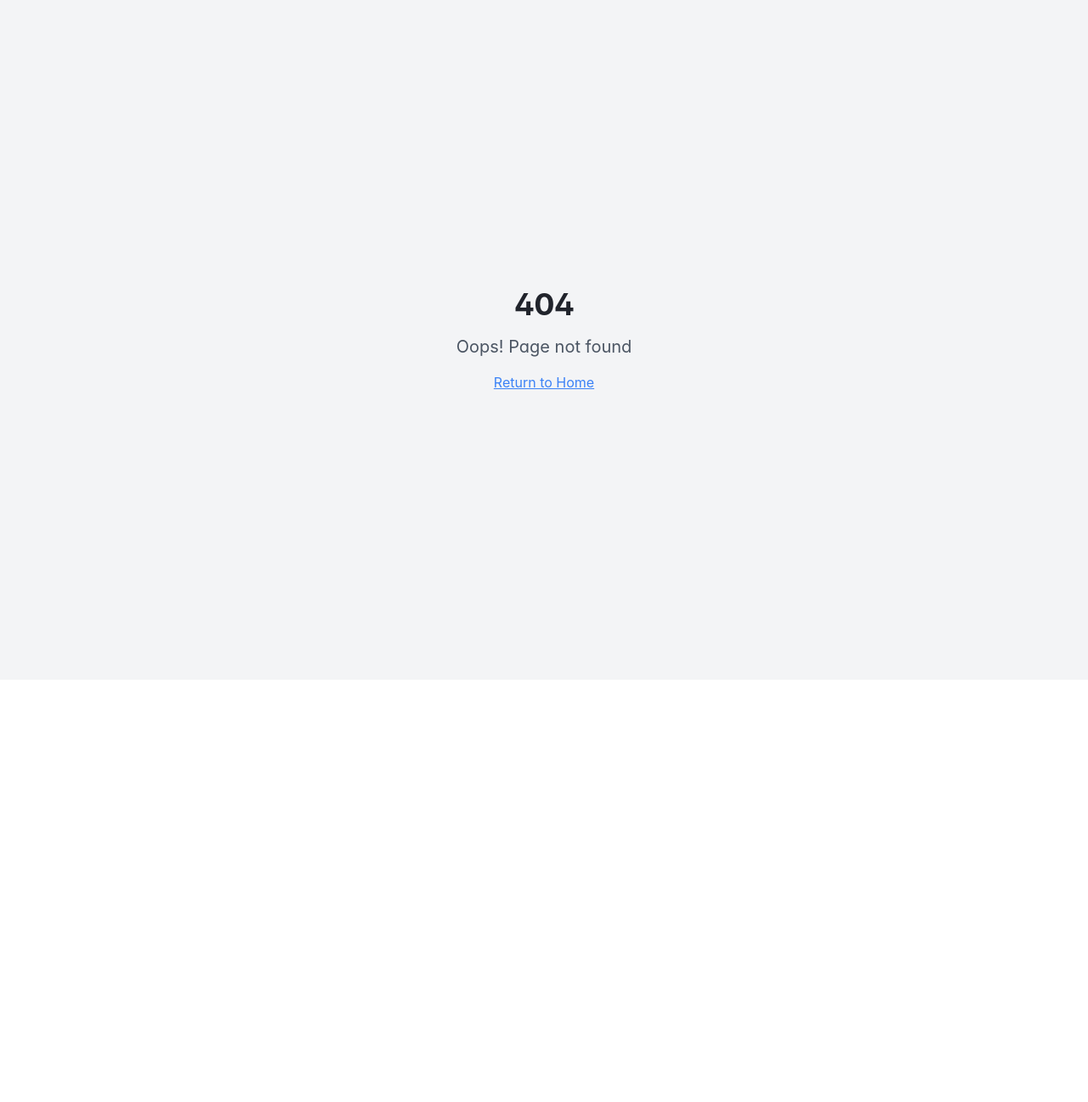
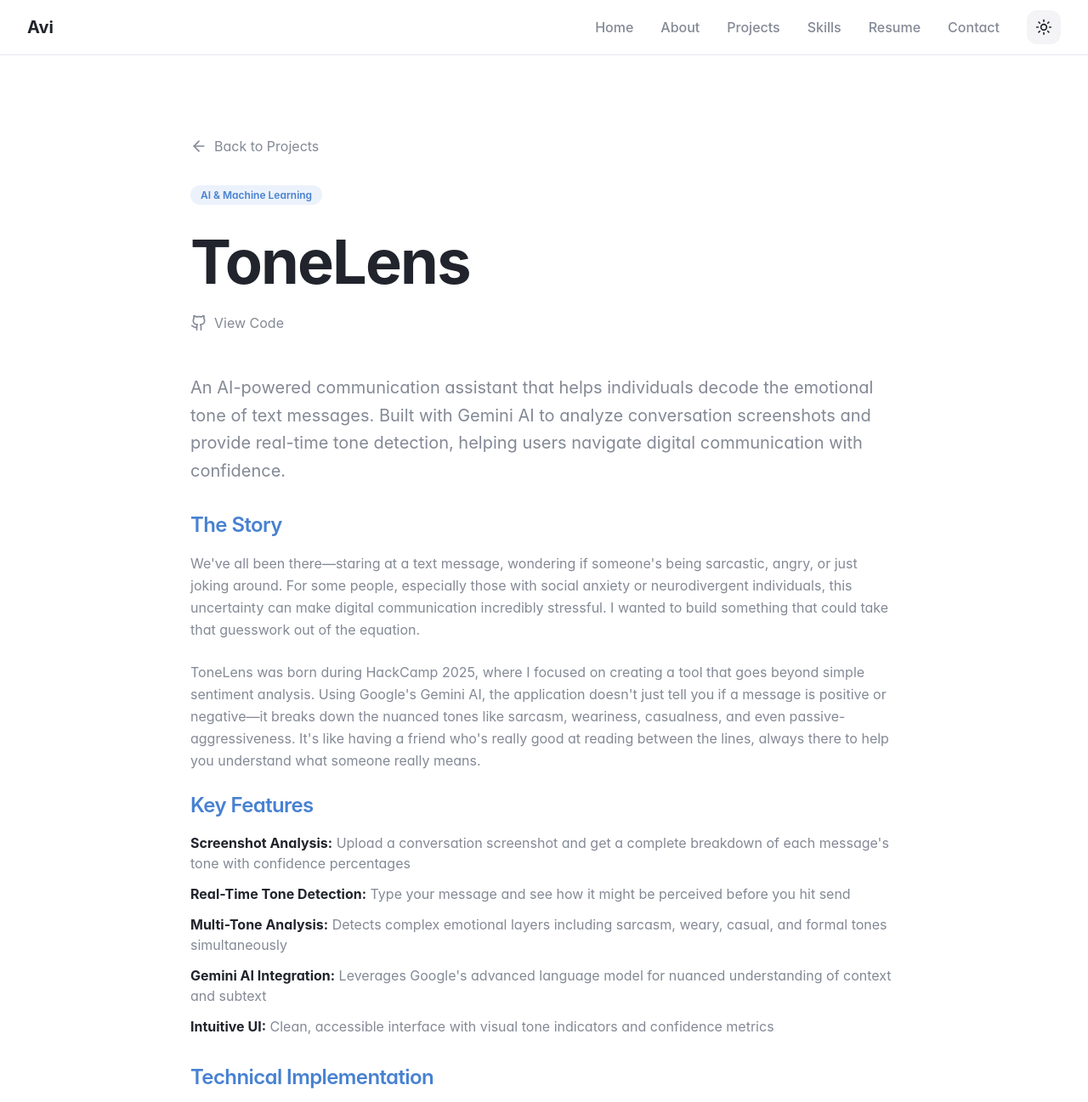
Before and after one commit to avi-guha/avi-guha.github.io, a React (Vite) app: page /#/projects/tonelens in a window 1280 px wide. Before the commit this address had no page. Shown: the top 1297 px of the page at 85% size. Before the commit the page ends 800 px from the top, so only its background shows below. Built offline with nearby package versions, Linux system fonts and the light colour scheme; the HTML template or start-up script is replaced by a standard one.

Commit message:
added ToneLensProject

```diff
--- a/src/App.tsx
+++ b/src/App.tsx
@@ -18,6 +18,7 @@ import BreakBeamBoard from "./pages/projects/BreakBeamBoard";
 import RosClueDetective from "./pages/projects/RosClueDetective";
 import CANPrototype from "./pages/projects/CANPrototype";
 import ThunderbotsMotorDriver from "./pages/projects/ThunderbotsMotorDriver";
+import ToneLens from "./pages/projects/ToneLens";
 
 const queryClient = new QueryClient();
 
@@ -47,6 +48,7 @@ const App = () => {
               <Route path="/projects/ros-clue-detective" element={<RosClueDetective />} />
               <Route path="/projects/can-prototype" element={<CANPrototype />} />
               <Route path="/projects/thunderbots-motor-driver" element={<ThunderbotsMotorDriver />} />
+              <Route path="/projects/tonelens" element={<ToneLens />} />
               {/* ADD ALL CUSTOM ROUTES ABOVE THE CATCH-ALL "*" ROUTE */}
               <Route path="*" element={<NotFound />} />
             </Routes>
--- a/src/components/Projects.tsx
+++ b/src/components/Projects.tsx
@@ -3,6 +3,14 @@ import { Link } from "react-router-dom";
 
 const Projects = () => {
   const projects = [
+    {
+      title: "ToneLens",
+      description: "AI-powered communication assistant using Gemini AI to decode emotional tones in text messages. Analyzes conversation screenshots and provides real-time tone detection, helping users navigate digital communication with confidence.",
+      technologies: ["Gemini AI", "React", "TypeScript", "NLP", "Image Processing"],
+      githubUrl: "https://github.com/avi-guha/HACKCAMP-2025-V2",
+      category: "AI & Machine Learning",
+      slug: "tonelens"
+    },
     {
       title: "Autonomous Pet Rescuing Robot",
       description: "Architected end-to-end autonomous mobile robot with custom PCB hardware, YOLOv11-powered computer vision (90%+ accuracy), and dual-core FreeRTOS achieving <1ms control loops. Full-stack development from circuit design to ML model training with Roboflow.",
--- /dev/null
+++ b/src/pages/projects/ToneLens.tsx
@@ -0,0 +1,158 @@
+import { useEffect } from "react";
+import { ArrowLeft, Github } from "lucide-react";
+import { useNavigate } from "react-router-dom";
+import Navigation from "../../components/Navigation";
+
+const ToneLens = () => {
+  const navigate = useNavigate();
+
+  useEffect(() => {
+    window.scrollTo(0, 0);
+  }, []);
+
+  const handleBackClick = () => {
+    navigate('/', { state: { scrollTo: 'projects' } });
+  };
+
+  return (
+    <div className="min-h-screen">
+      <Navigation />
+
+      <main className="pt-20">
+        <section className="py-20">
+          <div className="max-w-4xl mx-auto px-4 sm:px-6 lg:px-8">
+            <button
+              onClick={handleBackClick}
+              className="inline-flex items-center gap-2 text-muted-foreground hover:text-accent transition-colors mb-8 cursor-pointer"
+            >
+              <ArrowLeft size={20} />
+              Back to Projects
+            </button>
+
+            <div className="mb-8">
+              <span className="text-xs font-semibold text-accent bg-accent/10 px-3 py-1 rounded-full">
+                AI & Machine Learning
+              </span>
+            </div>
+
+            <h1 className="mb-6">ToneLens</h1>
+
+            <div className="flex gap-4 mb-12">
+              <a
+                href="https://github.com/avi-guha/HACKCAMP-2025-V2"
+                target="_blank"
+                rel="noopener noreferrer"
+                className="inline-flex items-center gap-2 text-muted-foreground hover:text-accent transition-colors"
+              >
+                <Github size={20} />
+                View Code
+              </a>
+            </div>
+
+            <div className="prose prose-lg max-w-none">
+              <p className="text-xl text-muted-foreground leading-relaxed mb-8">
+                An AI-powered communication assistant that helps individuals decode the emotional tone
+                of text messages. Built with Gemini AI to analyze conversation screenshots and provide
+                real-time tone detection, helping users navigate digital communication with confidence.
+              </p>
+
+              <h2 className="text-2xl font-semibold mb-4 text-accent">The Story</h2>
+              <p className="text-muted-foreground leading-relaxed mb-6">
+                We've all been there—staring at a text message, wondering if someone's being sarcastic,
+                angry, or just joking around. For some people, especially those with social anxiety or
+                neurodivergent individuals, this uncertainty can make digital communication incredibly
+                stressful. I wanted to build something that could take that guesswork out of the equation.
+              </p>
+
+              <p className="text-muted-foreground leading-relaxed mb-6">
+                ToneLens was born during HackCamp 2025, where I focused on creating a tool that goes beyond
+                simple sentiment analysis. Using Google's Gemini AI, the application doesn't just tell you
+                if a message is positive or negative—it breaks down the nuanced tones like sarcasm, weariness,
+                casualness, and even passive-aggressiveness. It's like having a friend who's really good at
+                reading between the lines, always there to help you understand what someone really means.
+              </p>
+
+              <h2 className="text-2xl font-semibold mb-4 text-accent">Key Features</h2>
+              <ul className="space-y-3 mb-8">
+                <li className="text-muted-foreground">
+                  <strong className="text-foreground">Screenshot Analysis:</strong> Upload a conversation
+                  screenshot and get a complete breakdown of each message's tone with confidence percentages
+                </li>
+                <li className="text-muted-foreground">
+                  <strong className="text-foreground">Real-Time Tone Detection:</strong> Type your message
+                  and see how it might be perceived before you hit send
+                </li>
+                <li className="text-muted-foreground">
+                  <strong className="text-foreground">Multi-Tone Analysis:</strong> Detects complex emotional
+                  layers including sarcasm, weary, casual, and formal tones simultaneously
+                </li>
+                <li className="text-muted-foreground">
+                  <strong className="text-foreground">Gemini AI Integration:</strong> Leverages Google's
+                  advanced language model for nuanced understanding of context and subtext
+                </li>
+                <li className="text-muted-foreground">
+                  <strong className="text-foreground">Intuitive UI:</strong> Clean, accessible interface
+                  with visual tone indicators and confidence metrics
+                </li>
+              </ul>
+
+              <h2 className="text-2xl font-semibold mb-4 text-accent">Technical Implementation</h2>
+              <p className="text-muted-foreground leading-relaxed mb-6">
+                The backend is powered by Gemini AI's natural language processing capabilities, which I
+                integrated to handle both image-based conversation analysis and text-based real-time tone
+                detection. The challenge was designing prompts that would return consistent, actionable tone
+                classifications rather than vague sentiment scores.
+              </p>
+
+              <p className="text-muted-foreground leading-relaxed mb-6">
+                I built a custom parsing system that structures Gemini's responses into quantifiable tone
+                metrics, displaying them as percentage-based confidence scores. The frontend visualizes these
+                results with gradient progress bars that make the tone immediately understandable at a glance—
+                no need to interpret raw data or complicated reports.
+              </p>
+
+              <p className="text-muted-foreground leading-relaxed mb-6">
+                For screenshot analysis, I implemented image preprocessing to ensure text extraction works
+                reliably across different messaging apps and conversation formats. The system can handle
+                multi-turn conversations, analyzing each message independently while maintaining awareness
+                of the conversational context.
+              </p>
+
+              <h2 className="text-2xl font-semibold mb-4 text-accent">Impact & Learning</h2>
+              <p className="text-muted-foreground leading-relaxed mb-6">
+                Building ToneLens taught me a lot about the intersection of AI and accessibility. It's not
+                just about throwing a language model at a problem—it's about understanding user needs deeply
+                enough to design an interface that makes AI insights actually useful and digestible.
+              </p>
+
+              <p className="text-muted-foreground leading-relaxed mb-6">
+                This project also deepened my understanding of prompt engineering. Getting Gemini to return
+                consistent, structured tone classifications required iterative refinement of the prompts and
+                careful consideration of edge cases. I learned that the quality of AI outputs is heavily
+                dependent on how well you can communicate what you need from the model.
+              </p>
+
+              <p className="text-muted-foreground leading-relaxed">
+                Most importantly, ToneLens represents my belief that technology should reduce barriers, not
+                create them. If this tool can help even one person feel more confident in their digital
+                conversations, then it's served its purpose.
+              </p>
+
+              <h2 className="text-2xl font-semibold mb-4 text-accent mt-8">Technologies Used</h2>
+              <div className="flex flex-wrap gap-2">
+                <span className="px-3 py-1 bg-accent/10 text-accent rounded-full text-sm">Gemini AI</span>
+                <span className="px-3 py-1 bg-accent/10 text-accent rounded-full text-sm">React</span>
+                <span className="px-3 py-1 bg-accent/10 text-accent rounded-full text-sm">TypeScript</span>
+                <span className="px-3 py-1 bg-accent/10 text-accent rounded-full text-sm">Natural Language Processing</span>
+                <span className="px-3 py-1 bg-accent/10 text-accent rounded-full text-sm">Image Processing</span>
+                <span className="px-3 py-1 bg-accent/10 text-accent rounded-full text-sm">API Integration</span>
+              </div>
+            </div>
+          </div>
+        </section>
+      </main>
+    </div>
+  );
+};
+
+export default ToneLens;
```
